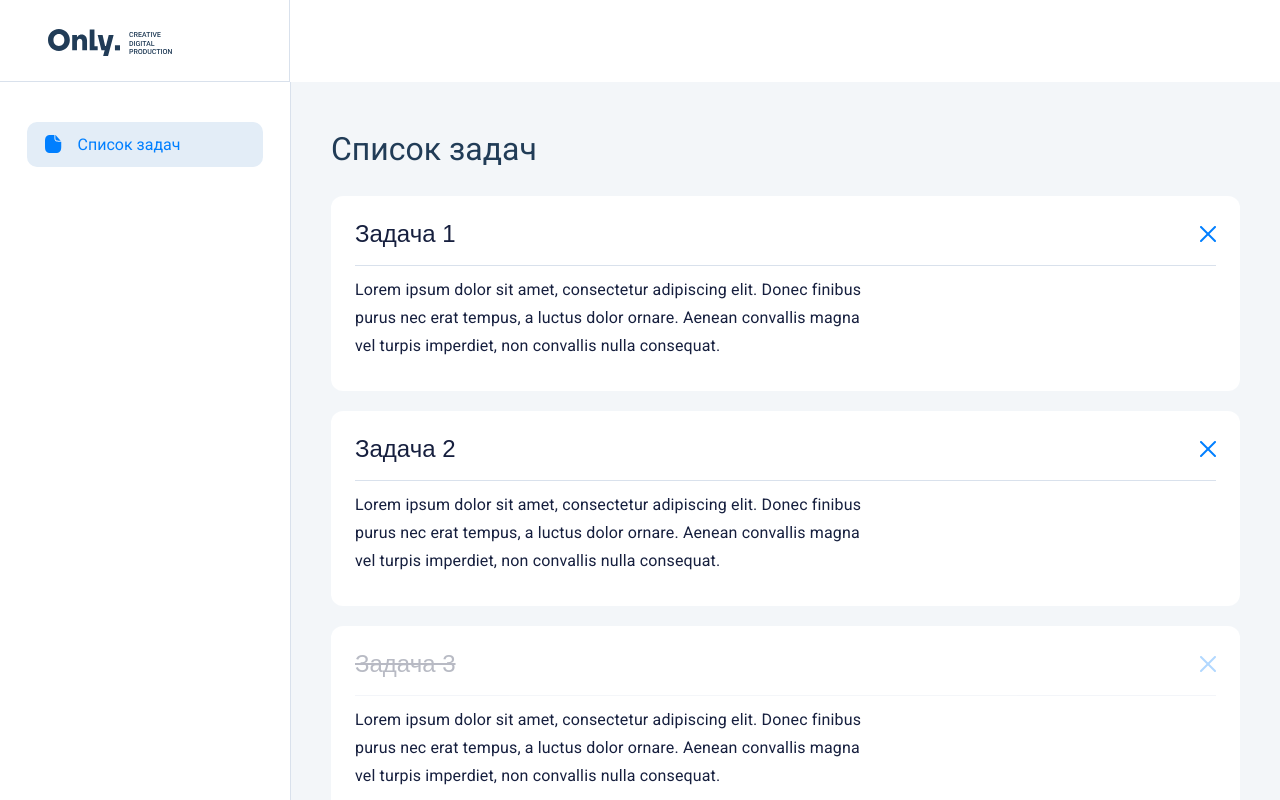
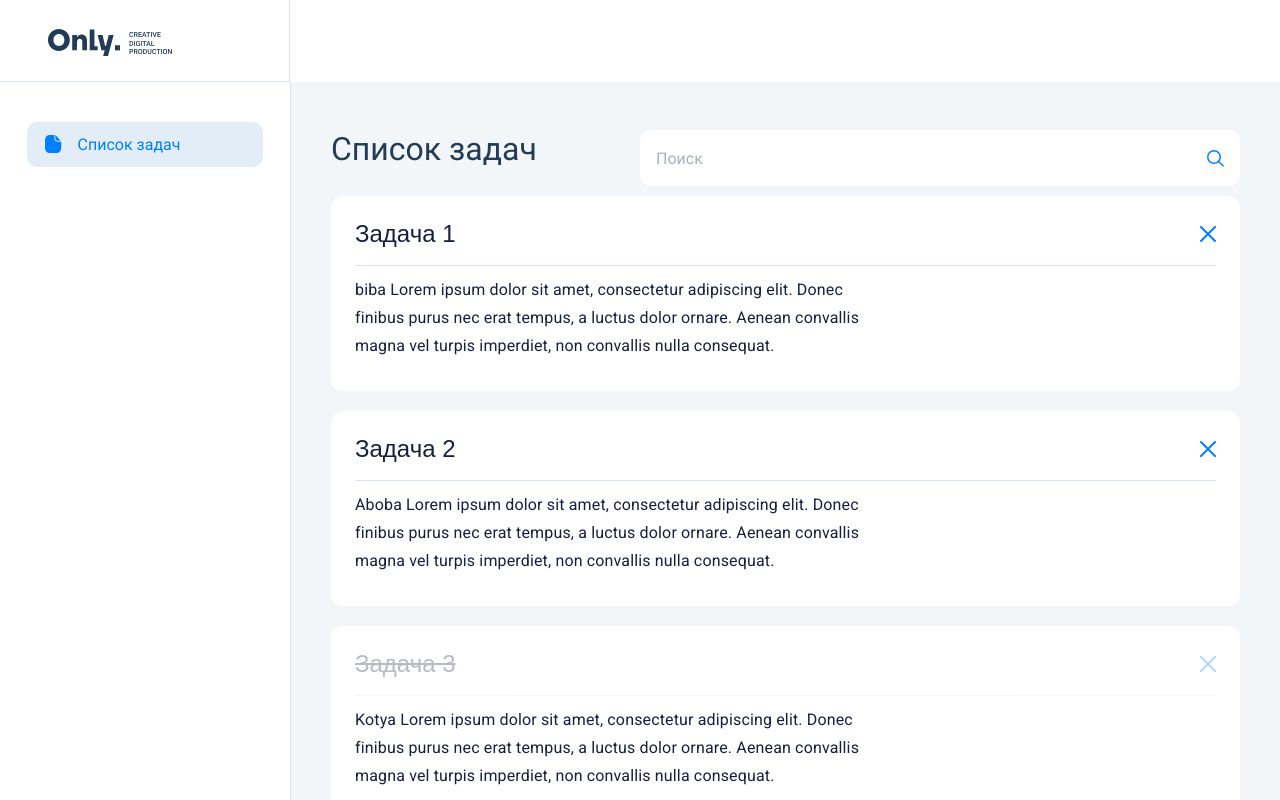
Before and after one commit to only-digital/internship-tasks, a Next.js app: page / in a window 1280 px wide. Shown: the top 800 px of the page. Built offline with nearby package versions, Linux system fonts and the light colour scheme.

Commit message:
feat: done task 6

```diff
--- a/data/index.json
+++ b/data/index.json
@@ -2,27 +2,23 @@
   "title": "Список задач",
   "tasks": [
     {
-      "id": "1",
       "title": "Задача 1",
-      "text": "Lorem ipsum dolor sit amet, consectetur adipiscing elit. Donec finibus purus nec erat tempus, a luctus dolor ornare. Aenean convallis magna vel turpis imperdiet, non convallis nulla consequat.",
+      "text": "biba Lorem ipsum dolor sit amet, consectetur adipiscing elit. Donec finibus purus nec erat tempus, a luctus dolor ornare. Aenean convallis magna vel turpis imperdiet, non convallis nulla consequat.",
       "isCompleted": false
     },
     {
-      "id": "2",
       "title": "Задача 2",
-      "text": "Lorem ipsum dolor sit amet, consectetur adipiscing elit. Donec finibus purus nec erat tempus, a luctus dolor ornare. Aenean convallis magna vel turpis imperdiet, non convallis nulla consequat.",
+      "text": "Aboba Lorem ipsum dolor sit amet, consectetur adipiscing elit. Donec finibus purus nec erat tempus, a luctus dolor ornare. Aenean convallis magna vel turpis imperdiet, non convallis nulla consequat.",
       "isCompleted": false
     },
     {
-      "id": "3",
       "title": "Задача 3",
-      "text": "Lorem ipsum dolor sit amet, consectetur adipiscing elit. Donec finibus purus nec erat tempus, a luctus dolor ornare. Aenean convallis magna vel turpis imperdiet, non convallis nulla consequat.",
+      "text": "Kotya Lorem ipsum dolor sit amet, consectetur adipiscing elit. Donec finibus purus nec erat tempus, a luctus dolor ornare. Aenean convallis magna vel turpis imperdiet, non convallis nulla consequat.",
       "isCompleted": true
     },
     {
-      "id": "4",
       "title": "Задача 4",
-      "text": "Lorem ipsum dolor sit amet, consectetur adipiscing elit. Donec finibus purus nec erat tempus, a luctus dolor ornare. Aenean convallis magna vel turpis imperdiet, non convallis nulla consequat.",
+      "text": "John Lorem ipsum dolor sit amet, consectetur adipiscing elit. Donec finibus purus nec erat tempus, a luctus dolor ornare. Aenean convallis magna vel turpis imperdiet, non convallis nulla consequat.",
       "isCompleted": false
     }
   ]
--- /dev/null
+++ b/src/components/SearchInput/SearchInput.jsx
@@ -0,0 +1,17 @@
+import styled from "./SearchInput.module.scss";
+
+const SearchInput = ({ onChange, value }) => {
+  return (
+    <input
+      className={styled.SearchInput}
+      value={value}
+      onChange={onChange}
+      placeholder="Поиск"
+      type="text"
+      name="search"
+      id="search"
+    />
+  );
+};
+
+export default SearchInput;
--- /dev/null
+++ b/src/components/SearchInput/SearchInput.module.scss
@@ -0,0 +1,14 @@
+.SearchInput {
+  width: 600px;
+  height: 56px;
+  padding: 16px;
+  background-color: #fff;
+  border-radius: 10px;
+  font-size: 16px;
+  &::placeholder {
+    color: rgba(33, 60, 87, 0.4);
+  }
+  background-image: url("/searchIcon.svg");
+  background-repeat: no-repeat;
+  background-position: calc(100% - 16px);
+}
--- a/src/components/TaskItem/TaskItem.jsx
+++ b/src/components/TaskItem/TaskItem.jsx
@@ -3,8 +3,8 @@ import styled from "./TaskItem.module.scss";
 const TaskItem = ({ tasks, onChange, onDelete }) => {
   return (
     <>
-      {tasks.map((task) => (
-        <div key={task.title.split(" ")[1]} className={styled.TaskItem}>
+      {tasks.map((task, index) => (
+        <div key={index} className={styled.TaskItem}>
           <div className={styled.TaskItem__card}>
             <div
               className={`${styled.TaskItem__header}  ${
@@ -12,12 +12,12 @@ const TaskItem = ({ tasks, onChange, onDelete }) => {
               }`}
             >
               <button
-                onClick={() => onChange(task.id)}
+                onClick={() => onChange(index)}
                 title="Нажмите чтобы изменить статус задачи"
               >
                 {task.title}
               </button>
-              <button onClick={() => onDelete(task.id)}>
+              <button onClick={() => onDelete(task)}>
                 <img src="cross.svg" alt="close" title="удалить" />
               </button>
             </div>
--- a/src/components/TaskList/TaskList.jsx
+++ b/src/components/TaskList/TaskList.jsx
@@ -1,30 +1,40 @@
 import { useState } from "react";
 import styled from "./TaskList.module.scss";
 import TaskItem from "../TaskItem/TaskItem";
+import SearchInput from "../SearchInput/SearchInput";
+import useSearch from "../useSearch/useSearch";
 
 const TaskList = ({ tasks, title }) => {
   const [data, setData] = useState(tasks);
 
-  console.log(data);
+  const [search, setSearch] = useState("");
 
-  const handleDelete = (id) => {
-    setData((prev) => prev.filter((task) => task.id !== id));
+  const filteredData = useSearch(search, data);
+
+  const handleDelete = (task) => {
+    setData((prev) => prev.filter((item) => item.title !== task.title));
   };
 
   const handleChangeStatus = (id) => {
-    const index = data.findIndex((task) => task.id === id);
     const newArr = [...data];
-    newArr[index].isCompleted = !newArr[index].isCompleted;
+    newArr[id].isCompleted = !newArr[id].isCompleted;
     setData(newArr);
+  };
+
+  const handleSearchChange = ({ target }) => {
+    setSearch(target.value);
   };
 
   return (
     <>
-      <h3 className={styled.TaskList__title}>{title}</h3>
+      <div className={styled.TaskList__header}>
+        <h3 className={styled.TaskList__title}>{title}</h3>
+        <SearchInput onChange={handleSearchChange} value={search} />
+      </div>
       <div className={styled.TaskList__items}>
-        {data.length ? (
+        {filteredData.length ? (
           <TaskItem
-            tasks={data}
+            tasks={filteredData}
             onChange={handleChangeStatus}
             onDelete={handleDelete}
           />
--- a/src/components/TaskList/TaskList.module.scss
+++ b/src/components/TaskList/TaskList.module.scss
@@ -2,6 +2,12 @@
   &__items {
     display: grid;
     row-gap: 20px;
+  }
+
+  &__header {
+    width: 100%;
+    display: flex;
+    justify-content: space-between;
   }
 
   &__title {
--- /dev/null
+++ b/src/components/useSearch/useSearch.jsx
@@ -0,0 +1,11 @@
+const useSearch = (text, items) => {
+  const filteredData = items.filter((item) => {
+    if (
+      (item.title + item.text).toLowerCase().includes(text.toLowerCase().trim())
+    )
+      return true;
+  });
+  return filteredData;
+};
+
+export default useSearch;
--- /dev/null
+++ b/src/components/useSearch/useSearch.module.scss
@@ -0,0 +1,3 @@
+.UseSearch {
+	//Your code here
+}
```
Also changed, not shown: public/searchIcon.svg (added).
